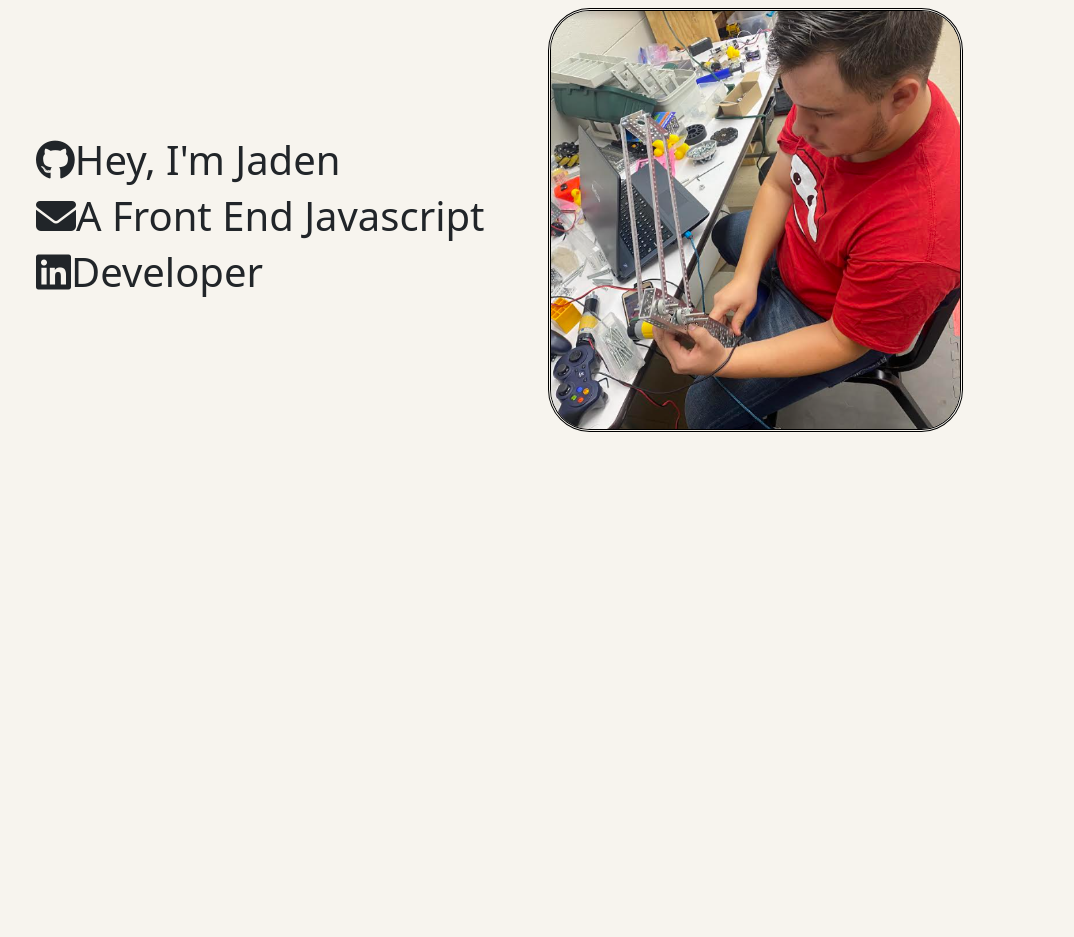
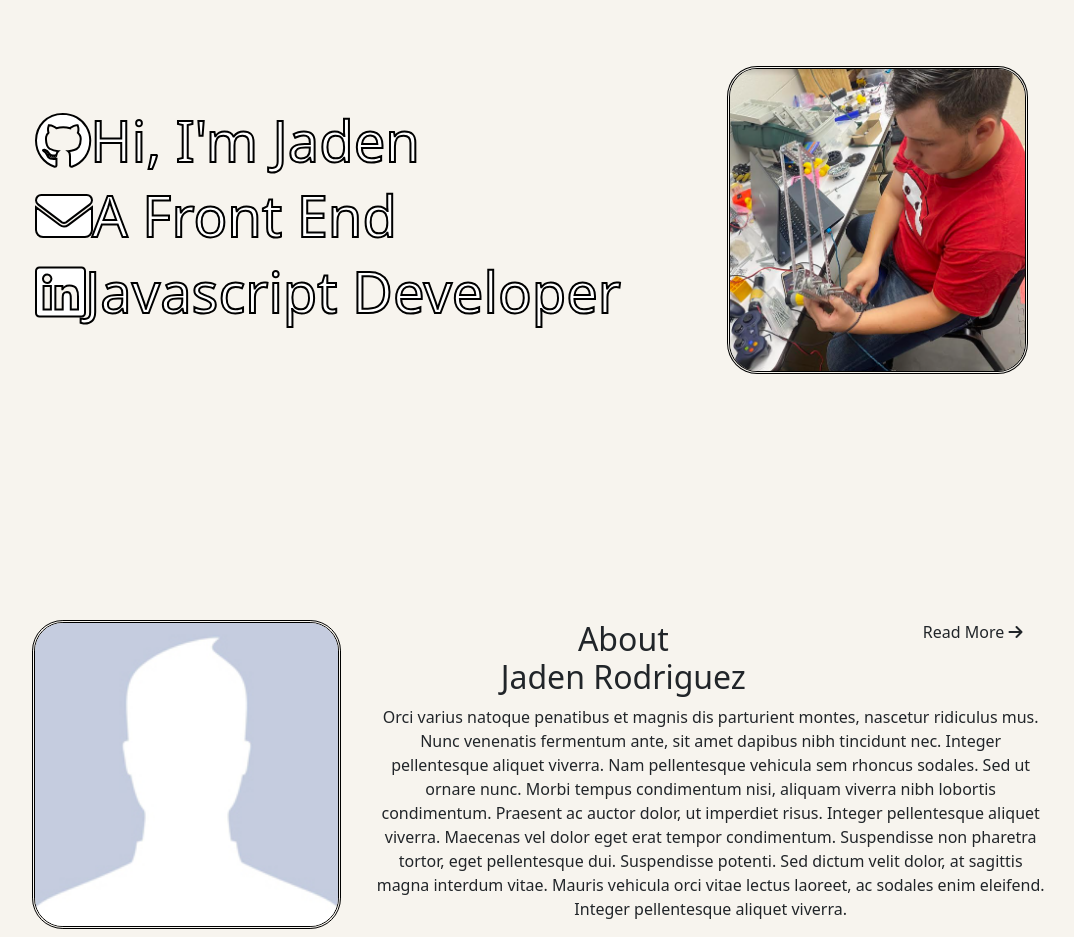
Before and after one commit to Jadentr44/Portfolio, a plain HTML site: page index.html in a window 1280 px wide. Shown: the part 180-1117 px from the top of the page, without its empty margins (104-1178 px from the left). Before the commit the page ends 800 px from the top, so only its background shows below. Drawn offline with nearby package versions, Linux system fonts and the light colour scheme.

Commit message:
formating

```diff
--- a/assets/script.js/script.js
+++ b/assets/script.js/script.js
@@ -3,7 +3,7 @@ $( ".hover" ).hover(function() {
   let child = $(this).parent().children().eq(1)
 
   if(parent.data('link') === 'true'){
-    child.css('color',"black")
+    child.css('color',"white")
     child.text(child.attr('id'))
     parent.data('link','false')
   }else{
@@ -13,4 +13,4 @@ $( ".hover" ).hover(function() {
   }
 
 })
-console.log()
+console.log("saidy was a huge support in this <3")
--- a/assets/style.css/main.css
+++ b/assets/style.css/main.css
@@ -8,14 +8,18 @@ body{
 
 nav a{
   text-decoration: none;
+
+  -webkit-text-stroke: 2px black;
   border-bottom: 3px #F7F4EE solid;
   font-size: 1.5rem;
   transition: 200ms;
 }
 nav a:hover{
-  transition: 550ms;
 border-color: #FF5656;
 transition: 550ms;
+}
+nav{
+  background-color: #F7F4EE;
 }
 .fa-gear{
   font-size: 1.1rem;
@@ -23,16 +27,21 @@ transition: 550ms;
 /*  */
 #welcome{
   height: 100vh;
+  background-image: url();
+  background-size: cover;
 }
-.row{
+#welcome .row, .aboutMe{
   height: 100%;
   margin: 0 10%;
+  text-align: center;
 }
 h1{
-  font-size: 3. rem;
+  -webkit-text-stroke: 2px black;
+  color: white;
+  font-size: 350%;
 }
 img{
-  width: 85%;
+  width: 95%;
   border-radius: 10%;
   border: 3px double black;
 }
--- a/index.html
+++ b/index.html
@@ -17,7 +17,7 @@
 
     <nav class="navbar fixed-top d-flex justify-content-around">
       <div class="container">
-        <a href="#" class="link-dark">Ab<i class="fa-solid fa-gear"></i>ut Me</a>
+        <a href="#" class="">Ab<i class="fa-solid fa-gear"></i>ut Me</a>
         <a href="#" class="link-dark">Skills</a>
         <a href="#" class="link-dark">Pr<i class="fa-solid fa-gear"></i>jects</a>
         <a href="#" class="link-dark">C<i class="fa-solid fa-gear"></i>ntact me</a>
@@ -28,32 +28,56 @@
     <section id="welcome">
 
       <div class="row align-items-center">
-        <div class="col-6 ">
+        <div class="col-8 ">
           <div id="text">
             <div data-link="false" class="d-flex">
-              <h1 id="Github" class="hover"><i class="fa-brands fa-github"></i></h1><h1 id="Hey, Im Jaden">Hey, I'm Jaden</h1>
+              <h1 id="Github" class="hover"><i class="fa-brands fa-github"></i></h1><h1 id="Hi, Im Jaden">Hi, I'm Jaden</h1>
             </div>
 
             <div data-link="false" class="d-flex">
-              <h1 id="Email" class="hover"><i class="fa-solid fa-envelope"></i></h1><h1 id="A Front End Javascript">A Front End Javascript</h1>
+              <h1 id="Email" class="hover"><i class="fa-solid fa-envelope"></i></h1><h1 id="A Front End">A Front End</h1>
             </div>
 
+
+
             <div data-link="false" class="d-flex">
-              <h1 id="Linkedin" class="hover"><i class="fa-brands fa-linkedin"></i></h1><h1 id="Developer">Developer</h1>
+              <h1 id="Linkedin" class="hover"><i class="fa-brands fa-linkedin"></i></h1><h1 id="Javascript Developer">Javascript Developer</h1>
             </div>
 
           </div>
           </div>
 
-          <div class="col-6 "><img src="./assets/img/before1.PNG" alt=""></div>
+          <div class="col-4 "><img src="./assets/img/before1.PNG" alt=""></div>
         </div>
-
-
-      </div>
 
     </section>
 
+    <section class="aboutMe">
 
+
+      <div class="row">
+        <div class="col-4"><img src="/assets/img/ex.jpg" alt=""></div>
+        <div class="col-8">
+
+          <div class="row">
+            <div class="col-9 float-left">
+              <h2 class="float">About <br>Jaden Rodriguez</h2>
+            </div>
+            <div class="col-3"><p>Read More <i class="fa-solid fa-arrow-right"></i></p></div>
+          </div>
+
+          <div class="meText">
+            <p>Orci varius natoque penatibus et magnis dis parturient montes, nascetur ridiculus mus. Nunc venenatis fermentum ante, sit amet dapibus nibh tincidunt nec. Integer pellentesque aliquet viverra. Nam pellentesque vehicula sem rhoncus sodales. Sed ut ornare nunc. Morbi tempus condimentum nisi, aliquam viverra nibh lobortis condimentum. Praesent ac auctor dolor, ut imperdiet risus. Integer pellentesque aliquet viverra. Maecenas vel dolor eget erat tempor condimentum. Suspendisse non pharetra tortor, eget pellentesque dui. Suspendisse potenti. Sed dictum velit dolor, at sagittis magna interdum vitae. Mauris vehicula orci vitae lectus laoreet, ac sodales enim eleifend. Integer pellentesque aliquet viverra.
+            </p>
+          </div>
+
+        </div>
+      </div>
+    </section>
+
+    <section id="skills">
+
+    </section>
 
     <!-- <section id="intro">
       <div class="intro d-flex">
```
Also changed, not shown: assets/img/ex.jpg (added), wallpapersden.com_77219-wxl.jpg (added).
